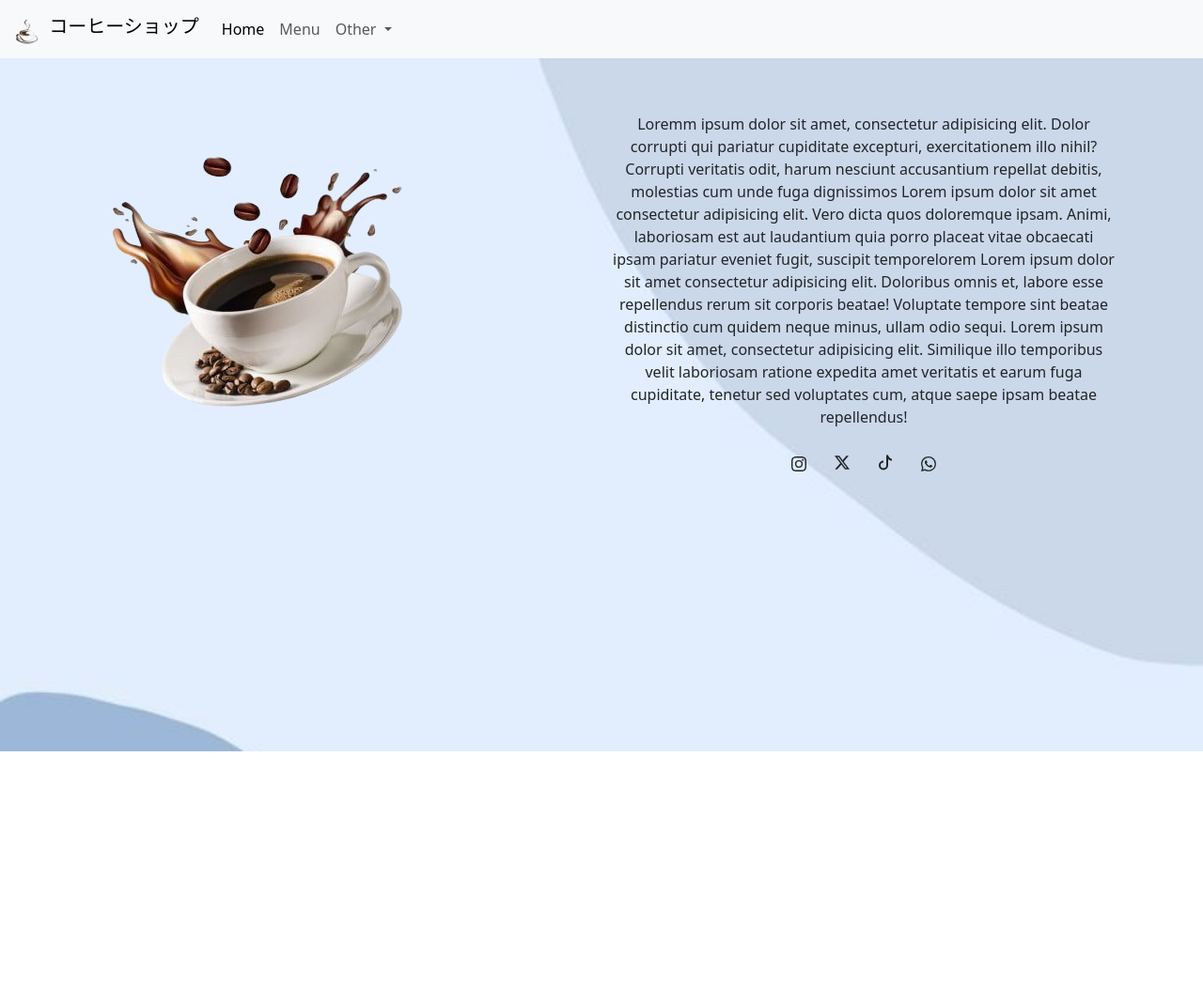
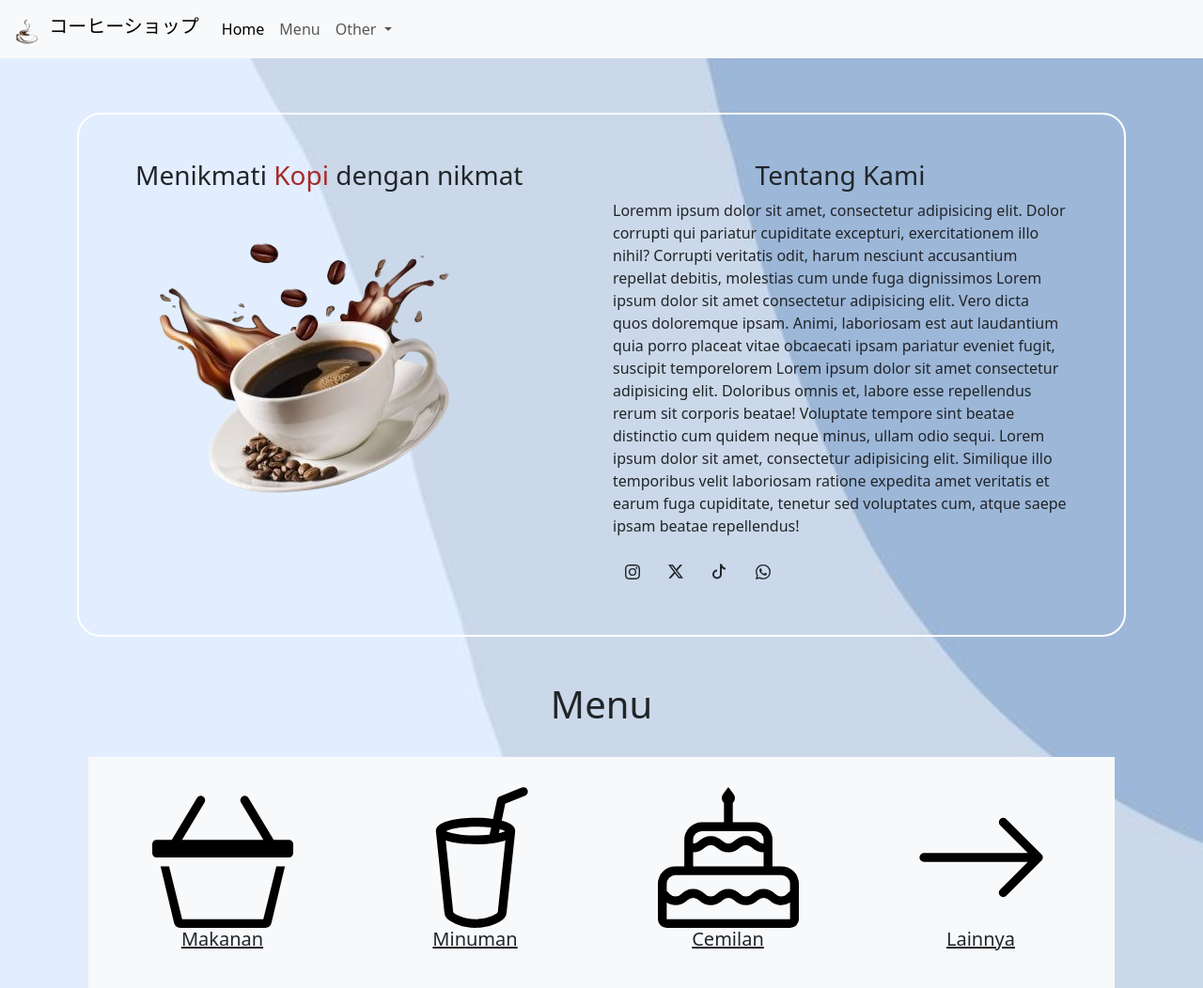
Before and after one commit to Hafezaul/Mini-marketplace, a plain HTML site: page Warkop/index.html/index.html in a window 1280 px wide. Shown: the whole page at 94% size. Before the commit the page ends 800 px from the top, so only its background shows below. Drawn offline with nearby package versions, Linux system fonts and the light colour scheme.

Commit message:
aku melakukan perubahan pada tampilan nya dan melakukan update terbaru.

```diff
--- a/Warkop/index.html/index.html
+++ b/Warkop/index.html/index.html
@@ -43,15 +43,17 @@
   <br><br><br>
     <div class="container">
     <div class="container-fluid">
-    <div class="row mt-5">
+    <div class="row mt-5 myPara p-5">
        <div class="col-md-6">
-         <img src="assets/Secangkir_Kopi_Terbang_Dengan_Latar_Belakang_Percikan_Dan_Biji_Kopi_Png__Clipart_Cangkir_Kopi__Kopi__Cangkir_PNG_Transparan_Clipart_dan_File_PSD_untuk_Unduh_Gratis-removebg-preview.png"
+        <h3>Menikmati <span style="color: brown;">Kopi</span> dengan nikmat</h3>
+        <img src="assets/Secangkir_Kopi_Terbang_Dengan_Latar_Belakang_Percikan_Dan_Biji_Kopi_Png__Clipart_Cangkir_Kopi__Kopi__Cangkir_PNG_Transparan_Clipart_dan_File_PSD_untuk_Unduh_Gratis-removebg-preview.png"
          class="img img-fluid" />
        </div>
-       <div class="col-md-6">
-         <p class="text-center">Loremm ipsum dolor sit amet, consectetur adipisicing elit. Dolor corrupti qui pariatur cupiditate excepturi, exercitationem illo nihil? Corrupti veritatis odit, harum nesciunt accusantium repellat debitis, molestias cum unde fuga dignissimos Lorem ipsum dolor sit amet consectetur adipisicing elit. Vero dicta quos doloremque ipsam. Animi, laboriosam est aut laudantium quia porro placeat vitae obcaecati ipsam pariatur eveniet fugit, suscipit temporelorem Lorem ipsum dolor sit amet consectetur adipisicing elit. Doloribus omnis et, labore esse repellendus rerum sit corporis beatae! Voluptate tempore sint beatae distinctio cum quidem neque minus, ullam odio sequi. Lorem ipsum dolor sit amet, consectetur adipisicing elit. Similique illo temporibus velit laboriosam ratione expedita amet veritatis et earum fuga cupiditate, tenetur sed voluptates cum, atque saepe ipsam beatae repellendus!</p>
-         <div class="d-flex justify-content-center">
-         <span class="">
+       <div class="col-md-6 ">
+        <h3 class="text-center">Tentang Kami</h3>
+         <p class="text-">Loremm ipsum dolor sit amet, consectetur adipisicing elit. Dolor corrupti qui pariatur cupiditate excepturi, exercitationem illo nihil? Corrupti veritatis odit, harum nesciunt accusantium repellat debitis, molestias cum unde fuga dignissimos Lorem ipsum dolor sit amet consectetur adipisicing elit. Vero dicta quos doloremque ipsam. Animi, laboriosam est aut laudantium quia porro placeat vitae obcaecati ipsam pariatur eveniet fugit, suscipit temporelorem Lorem ipsum dolor sit amet consectetur adipisicing elit. Doloribus omnis et, labore esse repellendus rerum sit corporis beatae! Voluptate tempore sint beatae distinctio cum quidem neque minus, ullam odio sequi. Lorem ipsum dolor sit amet, consectetur adipisicing elit. Similique illo temporibus velit laboriosam ratione expedita amet veritatis et earum fuga cupiditate, tenetur sed voluptates cum, atque saepe ipsam beatae repellendus!</p>
+         <div class="text-white">
+         <span class="button">
          <button class="btn btn-white"><svg xmlns="http://www.w3.org/2000/svg" width="16" height="16" fill="currentColor" class="bi bi-instagram" viewBox="0 0 16 16">
           <path d="M8 0C5.829 0 5.556.01 4.703.048 3.85.088 3.269.222 2.76.42a3.9 3.9 0 0 0-1.417.923A3.9 3.9 0 0 0 .42 2.76C.222 3.268.087 3.85.048 4.7.01 5.555 0 5.827 0 8.001c0 2.172.01 2.444.048 3.297.04.852.174 1.433.372 1.942.205.526.478.972.923 1.417.444.445.89.719 1.416.923.51.198 1.09.333 1.942.372C5.555 15.99 5.827 16 8 16s2.444-.01 3.298-.048c.851-.04 1.434-.174 1.943-.372a3.9 3.9 0 0 0 1.416-.923c.445-.445.718-.891.923-1.417.197-.509.332-1.09.372-1.942C15.99 10.445 16 10.173 16 8s-.01-2.445-.048-3.299c-.04-.851-.175-1.433-.372-1.941a3.9 3.9 0 0 0-.923-1.417A3.9 3.9 0 0 0 13.24.42c-.51-.198-1.092-.333-1.943-.372C10.443.01 10.172 0 7.998 0zm-.717 1.442h.718c2.136 0 2.389.007 3.232.046.78.035 1.204.166 1.486.275.373.145.64.319.92.599s.453.546.598.92c.11.281.24.705.275 1.485.039.843.047 1.096.047 3.231s-.008 2.389-.047 3.232c-.035.78-.166 1.203-.275 1.485a2.5 2.5 0 0 1-.599.919c-.28.28-.546.453-.92.598-.28.11-.704.24-1.485.276-.843.038-1.096.047-3.232.047s-2.39-.009-3.233-.047c-.78-.036-1.203-.166-1.485-.276a2.5 2.5 0 0 1-.92-.598 2.5 2.5 0 0 1-.6-.92c-.109-.281-.24-.705-.275-1.485-.038-.843-.046-1.096-.046-3.233s.008-2.388.046-3.231c.036-.78.166-1.204.276-1.486.145-.373.319-.64.599-.92s.546-.453.92-.598c.282-.11.705-.24 1.485-.276.738-.034 1.024-.044 2.515-.045zm4.988 1.328a.96.96 0 1 0 0 1.92.96.96 0 0 0 0-1.92m-4.27 1.122a4.109 4.109 0 1 0 0 8.217 4.109 4.109 0 0 0 0-8.217m0 1.441a2.667 2.667 0 1 1 0 5.334 2.667 2.667 0 0 1 0-5.334"/>
         </svg></button>
@@ -66,11 +68,44 @@
         </svg></button>
          </span>
        </div>
-    </div>
+      </div>
+      </div>
+      <br><br>
     <!--konten yang di tampilkan-->
     <div class="kedua">
+    <h1 class="text-center">Menu</h1>
+    <br>
+    <!--start menu-->
+    <div class="parent">
+      <div class="div1A">
+        <svg xmlns="http://www.w3.org/2000/svg" width="16" height="16" fill="currentColor" class="bi bi-basket3" viewBox="0 0 16 16">
+          <path d="M5.757 1.071a.5.5 0 0 1 .172.686L3.383 6h9.234L10.07 1.757a.5.5 0 1 1 .858-.514L13.783 6H15.5a.5.5 0 0 1 .5.5v1a.5.5 0 0 1-.5.5H.5a.5.5 0 0 1-.5-.5v-1A.5.5 0 0 1 .5 6h1.717L5.07 1.243a.5.5 0 0 1 .686-.172zM3.394 15l-1.48-6h-.97l1.525 6.426a.75.75 0 0 0 .729.574h9.606a.75.75 0 0 0 .73-.574L15.056 9h-.972l-1.479 6z"/>
+        </svg>
 
+          <h5><a href="" class="text-dark">Makanan</a></h5>
+      </div>
+      <div class="div2B">
+        <svg xmlns="http://www.w3.org/2000/svg" width="16" height="16" fill="currentColor" class="bi bi-cup-straw" viewBox="0 0 16 16">
+          <path d="M13.902.334a.5.5 0 0 1-.28.65l-2.254.902-.4 1.927c.376.095.715.215.972.367.228.135.56.396.56.82q0 .069-.011.132l-.962 9.068a1.28 1.28 0 0 1-.524.93c-.488.34-1.494.87-3.01.87s-2.522-.53-3.01-.87a1.28 1.28 0 0 1-.524-.93L3.51 5.132A1 1 0 0 1 3.5 5c0-.424.332-.685.56-.82.262-.154.607-.276.99-.372C5.824 3.614 6.867 3.5 8 3.5c.712 0 1.389.045 1.985.127l.464-2.215a.5.5 0 0 1 .303-.356l2.5-1a.5.5 0 0 1 .65.278M9.768 4.607A14 14 0 0 0 8 4.5c-1.076 0-2.033.11-2.707.278A3.3 3.3 0 0 0 4.645 5c.146.073.362.15.648.222C5.967 5.39 6.924 5.5 8 5.5c.571 0 1.109-.03 1.588-.085zm.292 1.756C9.445 6.45 8.742 6.5 8 6.5c-1.133 0-2.176-.114-2.95-.308a6 6 0 0 1-.435-.127l.838 8.03c.013.121.06.186.102.215.357.249 1.168.69 2.438.69s2.081-.441 2.438-.69c.042-.029.09-.094.102-.215l.852-8.03a6 6 0 0 1-.435.127 9 9 0 0 1-.89.17zM4.467 4.884s.003.002.005.006zm7.066 0-.005.006zM11.354 5a3 3 0 0 0-.604-.21l-.099.445.055-.013c.286-.072.502-.149.648-.222"/>
+        </svg>
 
+          <h5><a href="" class="text-dark">Minuman</a></a></h5>
+      </div>
+      <div class="div3C">
+        <svg xmlns="http://www.w3.org/2000/svg" width="16" height="16" fill="currentColor" class="bi bi-cake" viewBox="0 0 16 16">
+          <path d="m7.994.013-.595.79a.747.747 0 0 0 .101 1.01V4H5a2 2 0 0 0-2 2v3H2a2 2 0 0 0-2 2v4a1 1 0 0 0 1 1h14a1 1 0 0 0 1-1v-4a2 2 0 0 0-2-2h-1V6a2 2 0 0 0-2-2H8.5V1.806A.747.747 0 0 0 8.592.802zM4 6a1 1 0 0 1 1-1h6a1 1 0 0 1 1 1v.414a.9.9 0 0 1-.646-.268 1.914 1.914 0 0 0-2.708 0 .914.914 0 0 1-1.292 0 1.914 1.914 0 0 0-2.708 0A.9.9 0 0 1 4 6.414zm0 1.414c.49 0 .98-.187 1.354-.56a.914.914 0 0 1 1.292 0c.748.747 1.96.747 2.708 0a.914.914 0 0 1 1.292 0c.374.373.864.56 1.354.56V9H4zM1 11a1 1 0 0 1 1-1h12a1 1 0 0 1 1 1v.793l-.354.354a.914.914 0 0 1-1.293 0 1.914 1.914 0 0 0-2.707 0 .914.914 0 0 1-1.292 0 1.914 1.914 0 0 0-2.708 0 .914.914 0 0 1-1.292 0 1.914 1.914 0 0 0-2.708 0 .914.914 0 0 1-1.292 0L1 11.793zm11.646 1.854a1.915 1.915 0 0 0 2.354.279V15H1v-1.867c.737.452 1.715.36 2.354-.28a.914.914 0 0 1 1.292 0c.748.748 1.96.748 2.708 0a.914.914 0 0 1 1.292 0c.748.748 1.96.748 2.707 0a.914.914 0 0 1 1.293 0Z"/>
+        </svg>
+          <h5><a href="" class="text-dark">Cemilan</a></a></h5>
+      </div>
+      <div class="div4D">
+        <svg xmlns="http://www.w3.org/2000/svg" width="16" height="16" fill="currentColor" class="bi bi-arrow-right" viewBox="0 0 16 16">
+          <path fill-rule="evenodd" d="M1 8a.5.5 0 0 1 .5-.5h11.793l-3.147-3.146a.5.5 0 0 1 .708-.708l4 4a.5.5 0 0 1 0 .708l-4 4a.5.5 0 0 1-.708-.708L13.293 8.5H1.5A.5.5 0 0 1 1 8"/>
+        </svg>
+          <h5><a href="" class="text-dark">Lainnya</a></h5>
+      </div>
+  </div>
+
+    <!--end menu-->
     </div>
 
   </div>
--- a/Warkop/index.html/style.css
+++ b/Warkop/index.html/style.css
@@ -4,9 +4,18 @@ body {
     background-position: center; /* Memusatkan gambar */
     background-repeat: no-repeat; /* Mencegah pengulangan gambar */
     background-attachment: fixed; /* Menjaga gambar tetap pada posisinya saat scroll */
+    background-color: #030325;
+
+}
+.myPara{
+
+    border:2px solid white;
+    border-radius:25px;
 }
 .text{
     text-align: center;
+}
+
 }
 .buttons{
     border-radius: 50%;
@@ -14,3 +23,43 @@ body {
 .offcanvas-half {
     height: 50vh;
   }
+  .button:hover{
+    color:black;
+  }
+
+  /*menu styling*/
+  h5 {
+    text-align: center;
+}
+.parent {
+    display: grid;
+    grid-template-columns: repeat(1, 1fr);
+    grid-template-rows: repeat(4, auto);
+    grid-gap: 1rem;
+    background-color: #f8f9fa;
+    padding: 1rem;
+}
+.div1A, .div2B, .div3C, .div4D {
+    color:black;
+    padding: 1rem;
+    border-radius: 0.5rem;
+    text-align: center;
+}
+
+svg {
+    width: 100%;
+    max-width: 150px;
+    height: auto;
+}
+@media (min-width: 576px) {
+    .parent {
+        grid-template-columns: repeat(2, 1fr);
+        grid-template-rows: repeat(2, auto);
+    }
+}
+@media (min-width: 768px) {
+    .parent {
+        grid-template-columns: repeat(4, 1fr);
+        grid-template-rows: repeat(1, auto);
+    }
+}
```
Also changed, not shown: Warkop/index.html/assets/iconic.png (added).
